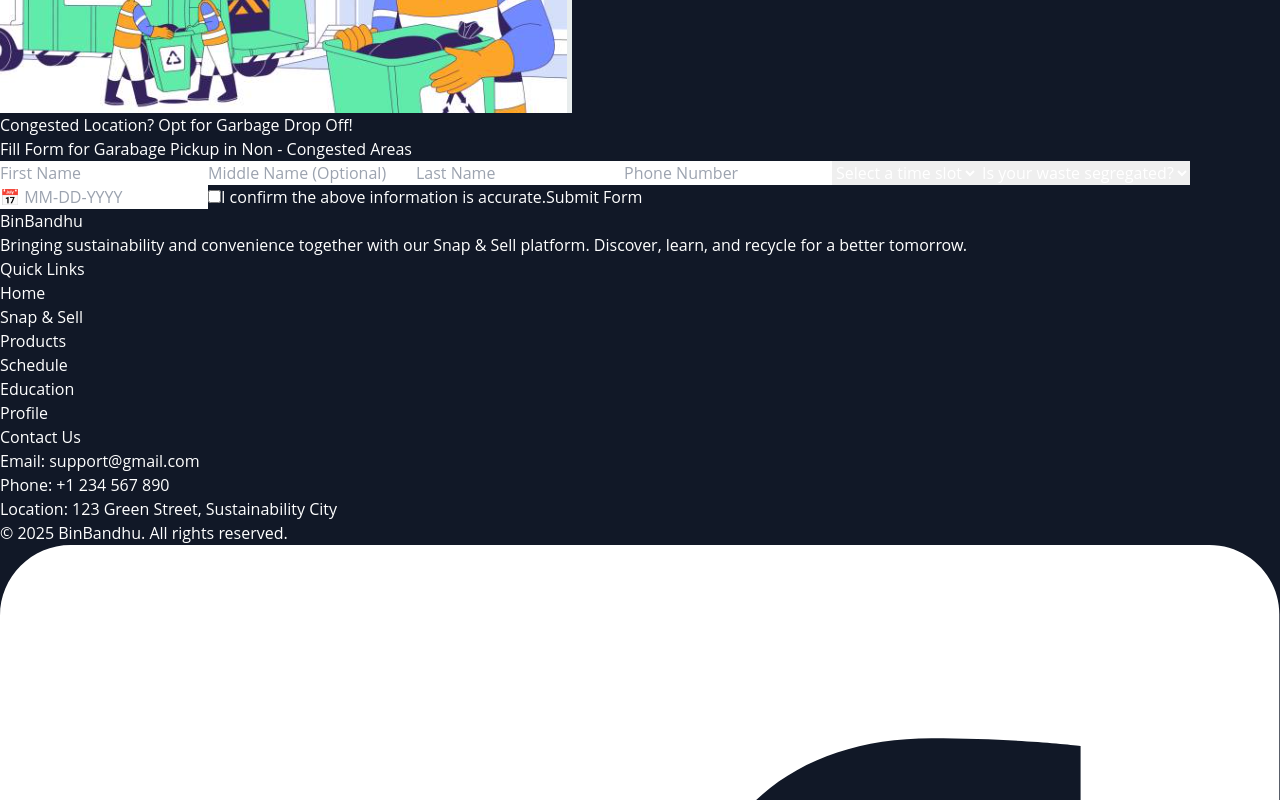
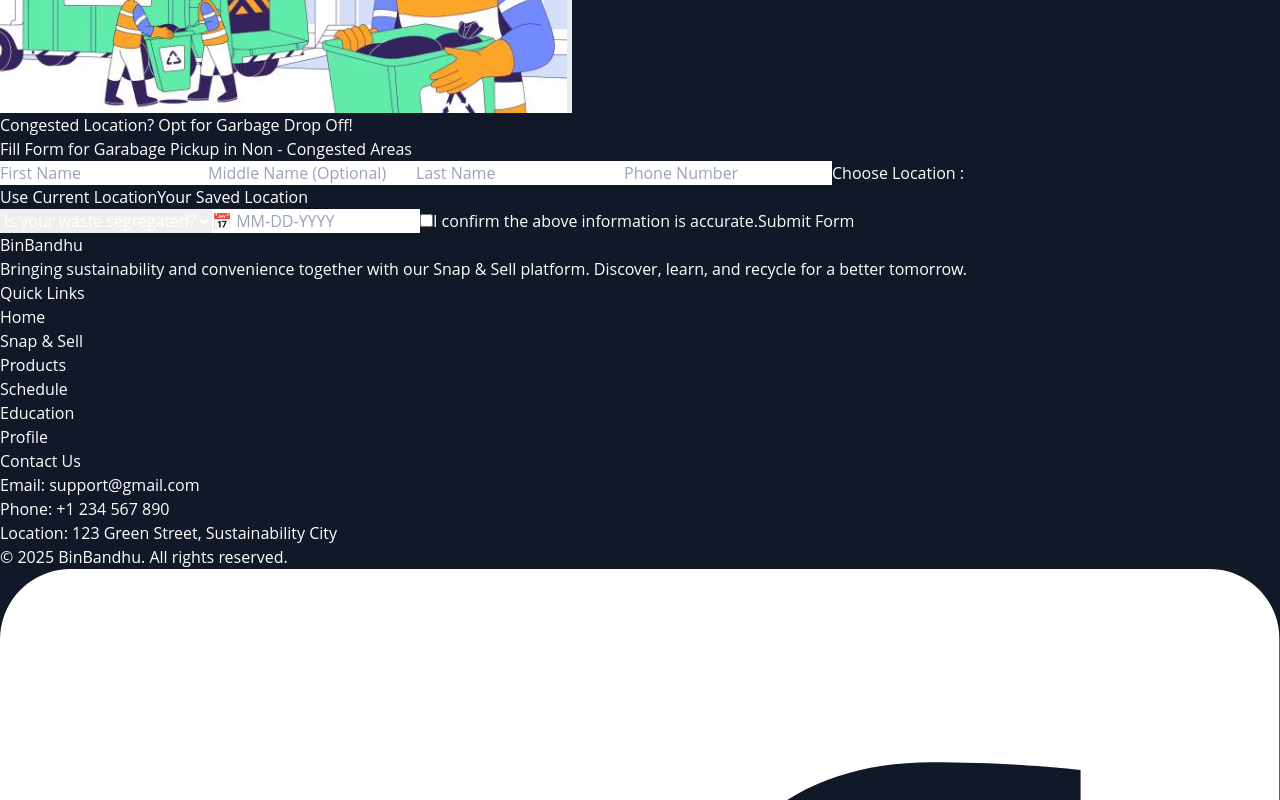
Before and after one commit to shalini1008/wastewebpage, a React (Vite) app: page /noncongestedform in a window 1280 px wide. Shown: the part 8020-8820 px from the top of the page. Built offline with nearby package versions, Linux system fonts and the light colour scheme.

Commit message:
location update

```diff
--- a/src/Component/Footer.jsx
+++ b/src/Component/Footer.jsx
@@ -2,7 +2,10 @@ import { Typography } from "@material-tailwind/react";
 
 function Footer() {
   return (
-    <footer className="bg-gray-900 text-gray-300">
+    <footer className="bg-gray-900 text-gray-300 fixed;
+left-0
+bottom-0
+right-0">
       <div className="container mx-auto px-6 py-8">
         {/* Top Section */}
         <div className="grid grid-cols-1 md:grid-cols-3 gap-8 border-b border-gray-700 pb-8">
--- a/src/pages/NonCongestedForm.jsx
+++ b/src/pages/NonCongestedForm.jsx
@@ -50,6 +50,13 @@ function NonCongestedForm() {
 
     const closeModal = () => setShowModal(false);
 
+    const [message, setMessage] = useState("");
+
+    const handleClick = (text) => {
+        alert(text);
+        setMessage("Expected pickup time: 12:30 PM");
+    };
+
     const wasteTypeOptions = [
         { name: 'Organic waste', id: 'organicWaste' },
         { name: 'E-waste', id: 'ewaste' },
@@ -64,8 +71,8 @@ function NonCongestedForm() {
 
     return (
         <Layout>
-            <div className="flex justify-center items-center h-screen bg-gray-900">
-                <div className="flex flex-col justify-center items-center">
+            <div className="flex justify-center items-center h-screen bg-gray-900 mt-16 mb-32">
+                <div className="flex flex-col justify-center items-center -mt-32">
                     {imagePreview ? (
                         <img
                             src={imagePreview}
@@ -76,7 +83,7 @@ function NonCongestedForm() {
                         <img
                             src={pickup}
                             alt="Waste Segregation"
-                            className="rounded-sm shadow-lg max-w-full h-full w-full ml-24 "
+                            className="rounded-sm shadow-lg max-w-full h-full ml-24 "
                         />
                     )}
 
@@ -86,7 +93,7 @@ function NonCongestedForm() {
                      </Link>
                 </div>
 
-                <div className="flex-1 flex justify-center items-center">
+                <div className="flex-1 flex justify-center items-center ">
                     <form
                         onSubmit={handleFormSubmit}
                         className="bg-gray-800 px-10 py-10 rounded-xl w-full max-w-md"
@@ -128,20 +135,33 @@ function NonCongestedForm() {
                             placeholder="Phone Number"
                             value={formData.phoneNumber}
                             onChange={handleInputChange}
-                            className="bg-gray-600 mb-4 px-2 py-2 w-full rounded-lg text-white outline-none"
+                            className="bg-gray-600 mb-2 px-2 py-2 w-full rounded-lg text-white outline-none"
                         />
+                        <label className='text-lg'>
+                            Choose Location :
+                        </label>
+                        <div className="flex flex-row space-x-3 mt-1">
+                <button
+                    type="button"
+                    className="bg-blue-500 text-white font-light px-4 py-2 w-full rounded-lg mb-4"
+                    onClick={() => handleClick("Pickup location added!")}
+                >
+                    Use Current Location
+                </button>
+                <button
+                    type="button"
+                    className="bg-blue-500 text-white font-light px-4 py-2 w-full rounded-lg mb-4"
+                    onClick={() => handleClick("Your saved location added!")}
+                >
+                    Your Saved Location
+                </button>
+            </div>
 
-                        <select
-                            name="timeSlot"
-                            value={formData.timeSlot}
-                            onChange={handleInputChange}
-                            className="bg-gray-600 mb-4 px-2 py-2 w-full rounded-lg text-white outline-none"
-                        >
-                            <option value="">Select a time slot</option>
-                            <option value="8AM-10AM">8AM - 10AM</option>
-                            <option value="10AM-12PM">10AM - 12PM</option>
-                            <option value="12PM-2PM">12PM - 2PM</option>
-                        </select>
+            {message !== "" && (
+                <div className="-mt-1 mb-1 text-gray-100 font-medium">
+                    {message}
+                </div>
+            )}
 
                         <select
                             name="segregated"
```
